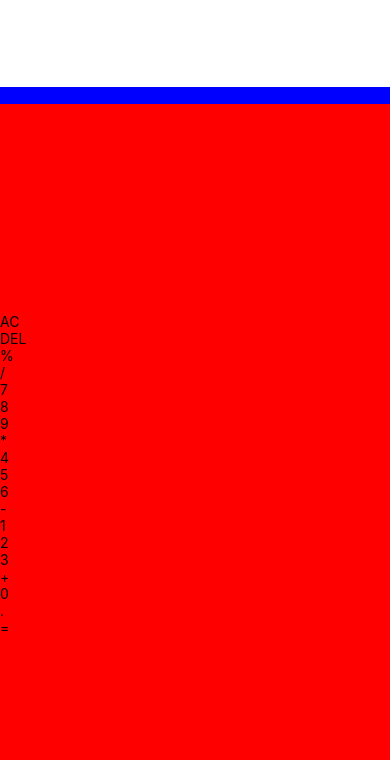
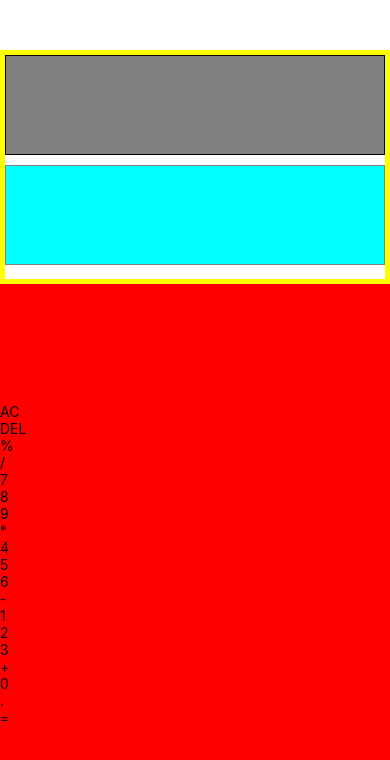
Before and after one commit to bekirbali/Native-Calculator, a React Native app: screen / in a window 390 px wide. Shown: the top 760 px of the page. Built offline with nearby package versions, Linux system fonts and the light colour scheme.

Commit message:
bug fixed

```diff
--- a/app/components/InputScreen.jsx
+++ b/app/components/InputScreen.jsx
@@ -8,12 +8,12 @@ const InputScreen = () => {
     setText(Number(e.target.value));
   };
   return (
-    <View className={styles.inputContainer}>
-      <TextInput value={text} onChange={changeText} />
+    <View style={styles.inputContainer}>
+      <TextInput value={text} onChange={changeText} style={styles.inputTop} />
       <TextInput
         value={text}
         onChange={changeText}
-        style={{ backgroundColor: "blue", marginTop: 20 }}
+        style={styles.inputBottom}
       />
     </View>
   );
@@ -23,25 +23,25 @@ export default InputScreen;
 
 const styles = StyleSheet.create({
   inputContainer: {
+    flex: 2,
     display: "flex",
-    flex: 1,
-    justifyContent: "center",
-    backgroundColor: "yellow",
-    padding: 28,
-    width: 300,
-    height: 300,
+    gap: 10,
+    borderWidth: 5,
+    borderColor: "yellow",
   },
   inputTop: {
-    marginBottom: 40,
-    borderWidth: 2,
+    backgroundColor: "gray",
+    // marginTop: 20,
     borderColor: "black",
-    backgroundColor: "white",
+    borderWidth: 1,
+    padding: 5,
+    height: 100,
   },
   inputBottom: {
-    borderWidth: 2,
-    borderColor: "black",
-    backgroundColor: "yellow",
-    width: 100,
     height: 100,
+    backgroundColor: "cyan",
+    borderColor: "gray",
+    borderWidth: 1,
+    padding: 5,
   },
 });
--- a/app/components/NumPad.jsx
+++ b/app/components/NumPad.jsx
@@ -125,7 +125,7 @@ export default NumPad;
 
 const styles = StyleSheet.create({
   numpadContainer: {
-    flex: 2,
+    flex: 5,
     justifyContent: "center",
     backgroundColor: "red",
   },
```
